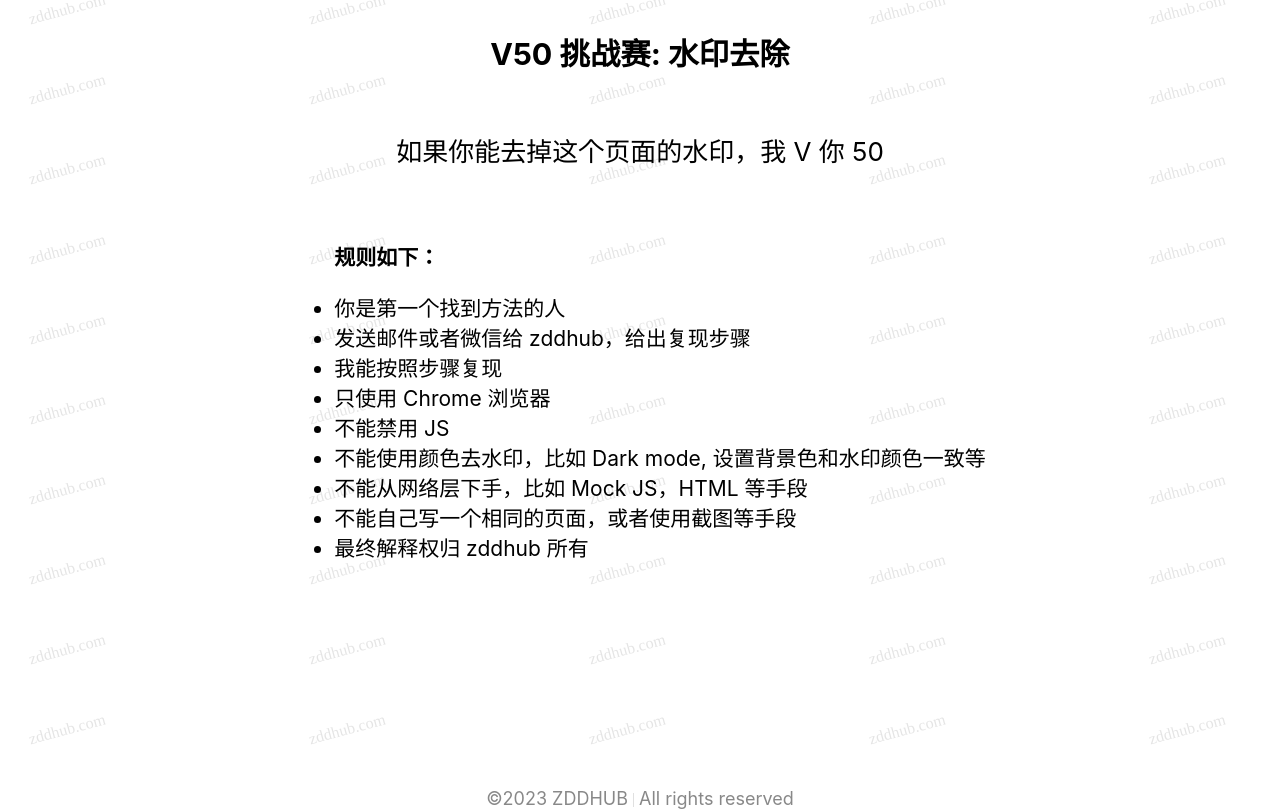
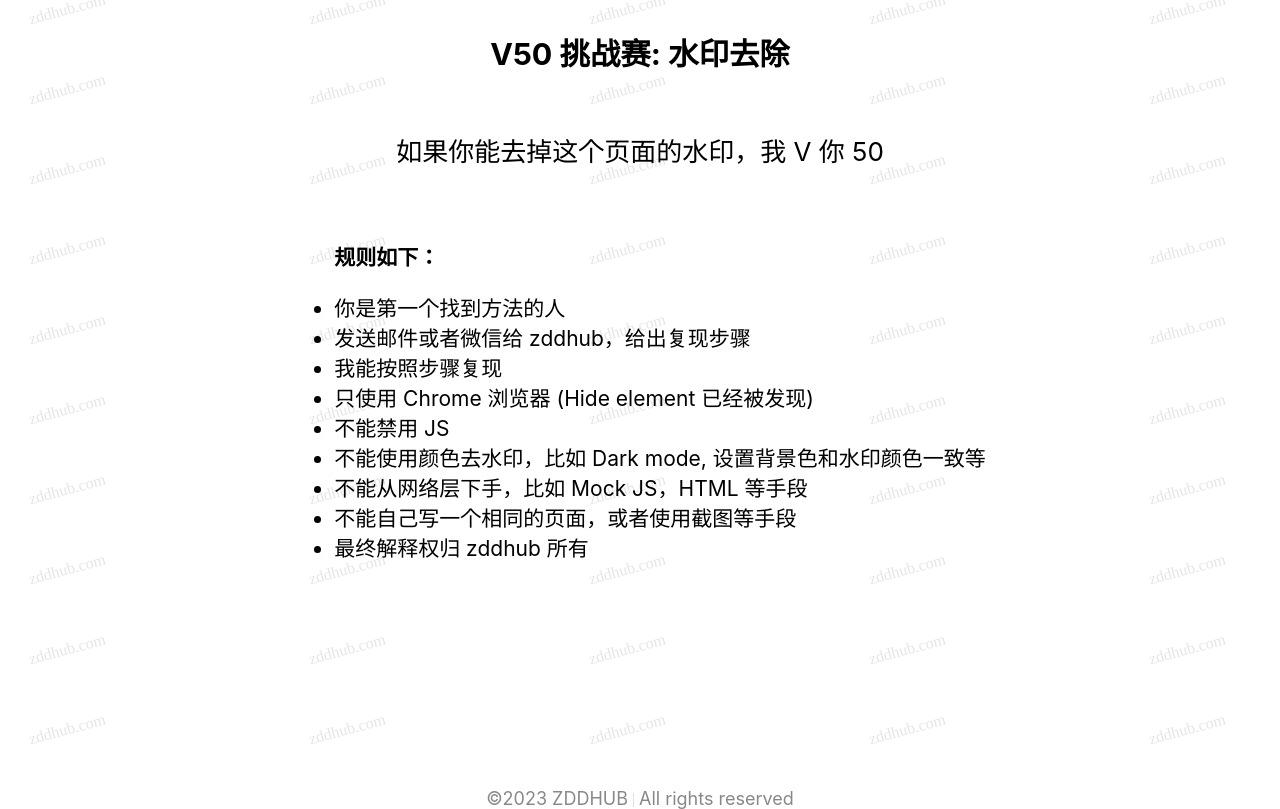
Before and after one commit to zddhub/watermark, a React (Create React App) app: page / in a window 1280 px wide. Built offline with nearby package versions, Linux system fonts and the light colour scheme.

Commit message:
Update rule

```diff
--- a/src/App.js
+++ b/src/App.js
@@ -12,7 +12,7 @@
           <li className="rule">你是第一个找到方法的人</li>
           <li className="rule">发送邮件或者微信给 zddhub，给出复现步骤</li>
           <li className="rule">我能按照步骤复现</li>
-          <li className="rule">只使用 Chrome 浏览器</li>
+          <li className="rule">只使用 Chrome 浏览器 (Hide element 已经被发现)</li>
           <li className="rule">不能禁用 JS</li>
           <li className="rule">不能使用颜色去水印，比如 Dark mode, 设置背景色和水印颜色一致等</li>
           <li className="rule">不能从网络层下手，比如 Mock JS，HTML 等手段</li>
```
